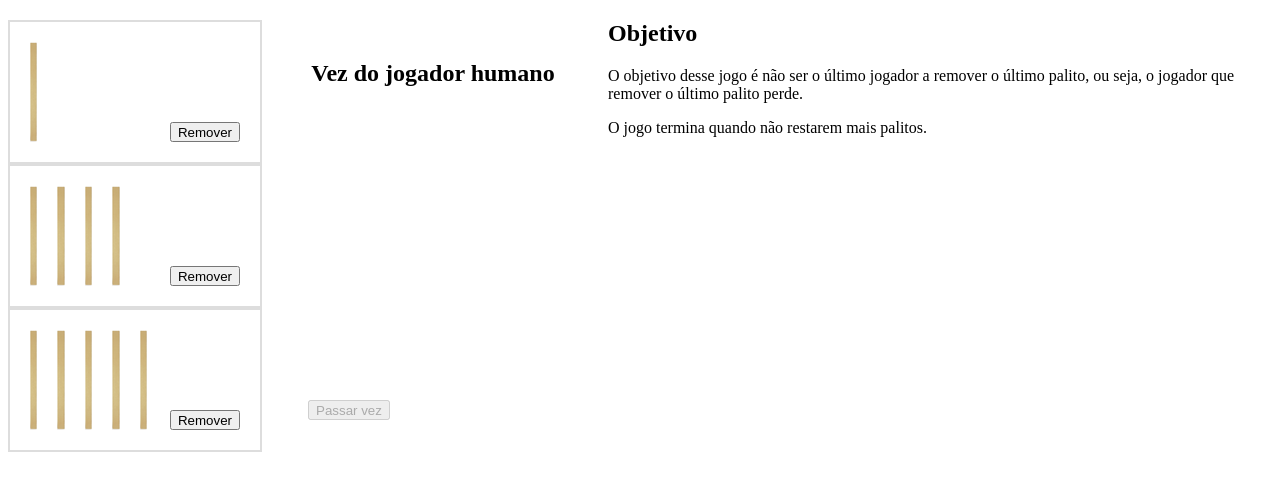
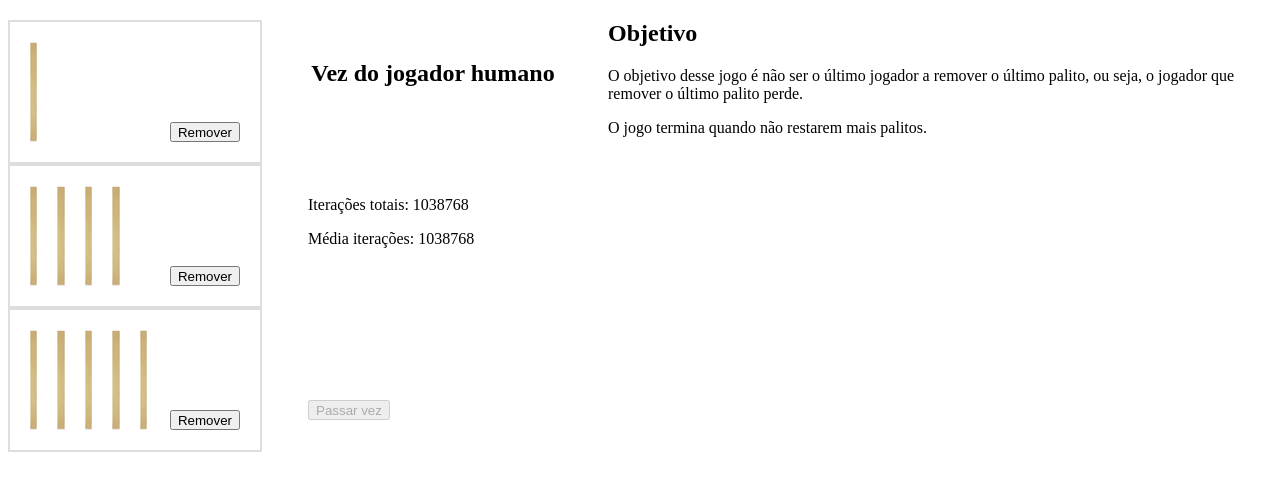
Before and after one commit to vieiralucas/nim, a plain HTML site: page index.html in a window 1280 px wide. Drawn offline with Linux system fonts and the light colour scheme.

Commit message:
Add stats

```diff
--- a/index.html
+++ b/index.html
@@ -40,6 +40,14 @@
             <h2 class="text-center">Vez do <span id="current-player"></span></h2>
         </div>
         <div class="row no-border">
+            <p>
+                Iterações totais:
+                <span id="iterations">0</span>
+            </p>
+            <p>
+                Média iterações:
+                <span id="iterations-average">0</span>
+            </p>
             <p id="message"></p>
         </div>
         <div class="row no-border">
--- a/js/computer.js
+++ b/js/computer.js
@@ -1,7 +1,9 @@
 var choice;
+var stats;
 
 function Computer(strategy) {
     this.strategy = strategy;
+    stats = new Stats();
 }
 
 Computer.prototype.makeMove = function() {
@@ -11,12 +13,14 @@ Computer.prototype.makeMove = function() {
         game = new Game(undefined, turn);
         minimax(game);
         drawChoice();
+        stats.increaseMoves();
     } else if (this.strategy === 'minimaxpoda') {
         minimaxpoda();
     }
 }
 
 function minimax(game) {
+    stats.increaseIterations();
     if (game.gameOver()) {
         return score(game);
     }
--- a/js/entities.js
+++ b/js/entities.js
@@ -1,3 +1,23 @@
+function Stats() {
+    this.moves = 0;
+    this.iterations = 0;
+    this.iterationsDom = document.getElementById('iterations');
+    this.iterationsAverage = document.getElementById('iterations-average');
+}
+
+Stats.prototype.increaseIterations = function() {
+    this.iterations++;
+    this.iterationsDom.innerHTML = this.iterations;
+    if (this.moves !== 0) {
+        this.iterationsAverage.innerHTML = this.iterations / this.moves;
+    }
+};
+
+Stats.prototype.increaseMoves = function() {
+    this.moves++;
+    this.iterationsAverage.innerHTML = this.iterations / this.moves;
+};
+
 function Stick(id) {
     this.dom = document.getElementById('stick' + id);
     this.removed = false;
```
